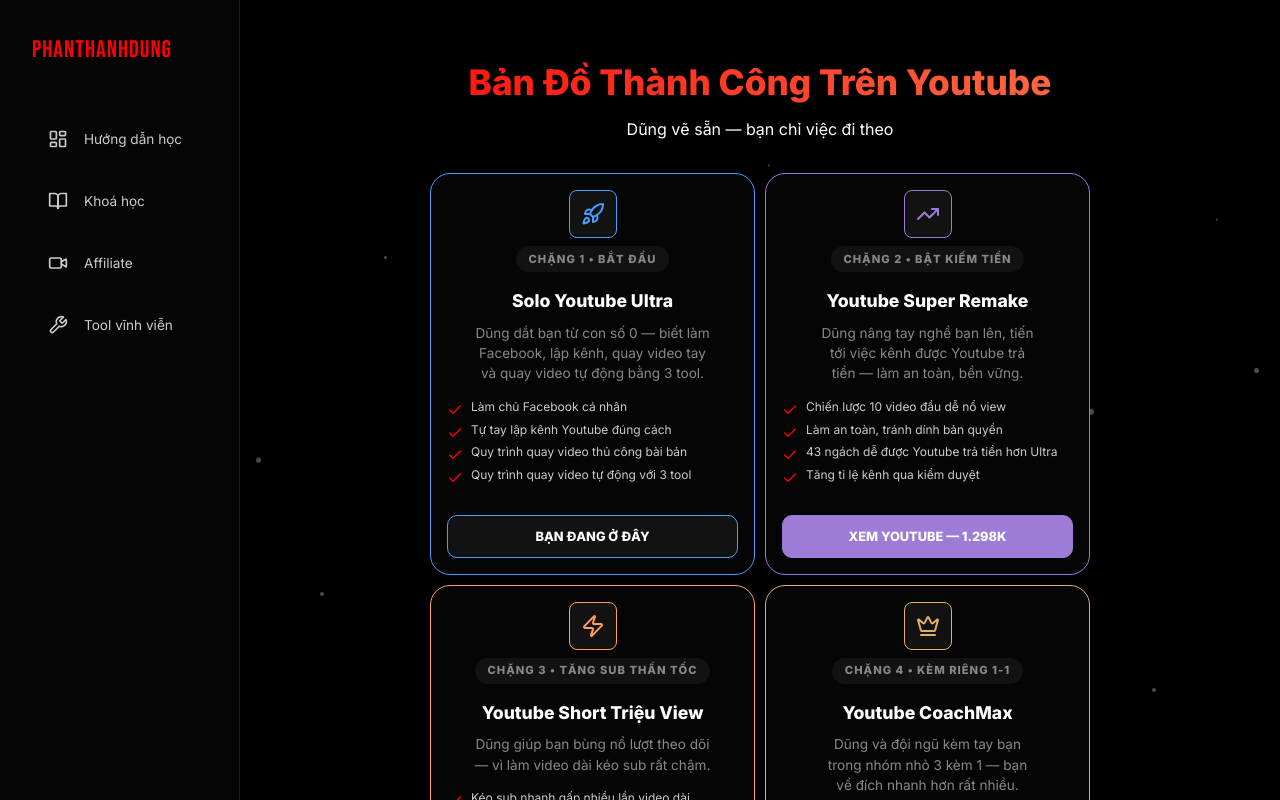
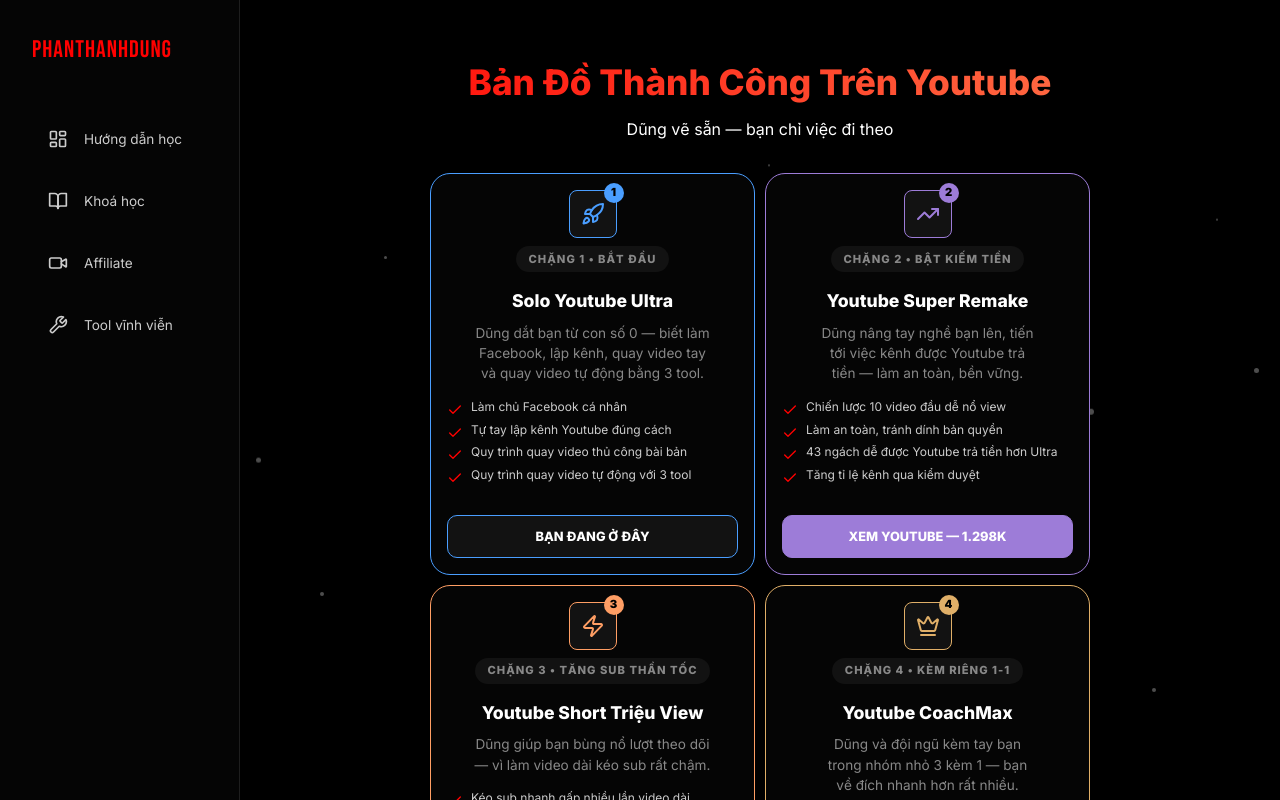
Before and after one commit to trungnguyen1592/app-phanthanhdung, a React (Vite) app: page /learning in a window 1280 px wide. Shown: the top 800 px of the page. Built offline with nearby package versions, Linux system fonts and the light colour scheme.

Commit message:
Feat: Add stage number badge to course icon

```diff
--- a/src/pages/LearningGuide.tsx
+++ b/src/pages/LearningGuide.tsx
@@ -60,7 +60,10 @@
             className="course-card"
             style={{ '--border-color': course.borderColor, '--hover-color': course.borderColor, '--btn-color': course.borderColor } as React.CSSProperties}
           >
-            <div className="course-icon" style={{color: course.borderColor}}>{course.icon}</div>
+            <div className="course-icon" style={{color: course.borderColor}}>
+                {course.icon}
+                <span className="course-number">{course.id}</span>
+            </div>
             <div className="course-badge">{course.subtitle}</div>
             <h3>{course.title}</h3>
             <p className="course-desc">{course.desc}</p>
--- a/src/styles/LearningGuide.css
+++ b/src/styles/LearningGuide.css
@@ -58,6 +58,23 @@
   background: rgba(255, 255, 255, 0.05);
   border: 1px solid var(--border-color);
   border-radius: 8px;
+  position: relative;
+}
+
+.course-number {
+  position: absolute;
+  top: -8px;
+  right: -8px;
+  background: var(--border-color);
+  color: #000;
+  width: 20px;
+  height: 20px;
+  display: flex;
+  align-items: center;
+  justify-content: center;
+  border-radius: 50%;
+  font-size: 0.7rem;
+  font-weight: 900;
 }
 
 .course-badge {
```
